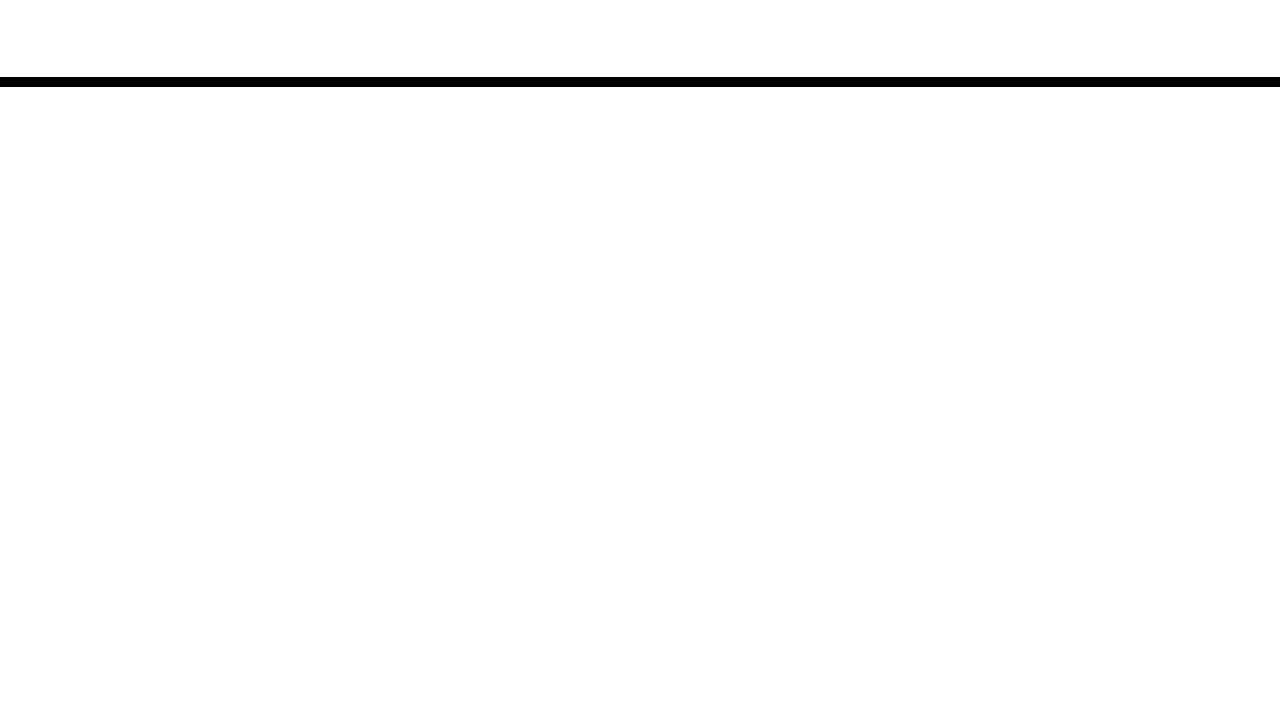
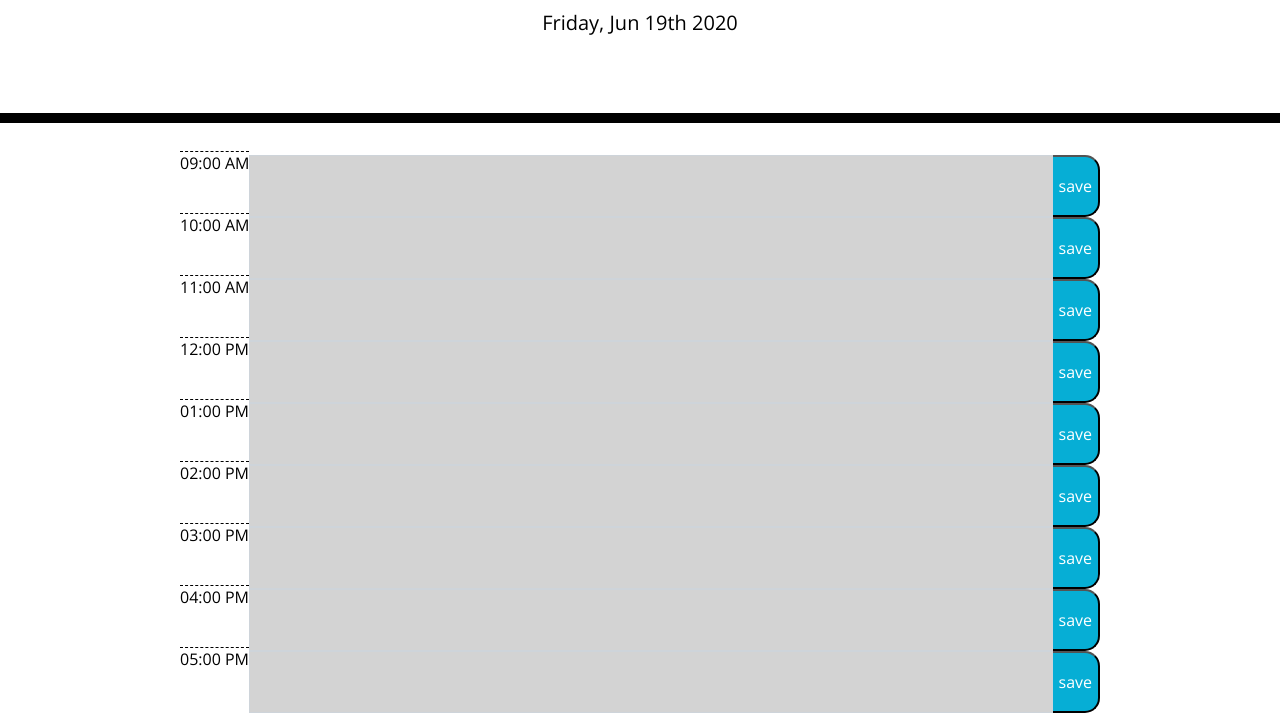
Before and after one commit to Maximo100100/work-day-scheduler, a plain HTML site: page Develop/index.html in a window 1280 px wide. Shown: the part 181-894 px from the top of the page. Before the commit the page ends 800 px from the top, so only its background shows below. Drawn offline with nearby package versions, Linux system fonts and the light colour scheme.

Commit message:
Code working

```diff
--- a/Develop/style.css
+++ b/Develop/assets/css/style.css
@@ -1,10 +1,13 @@
+/* i realized way too late that we had starting style
+for this project */
+
 body {
   font-family: 'Open Sans', sans-serif;
   font-size: 16px;
   line-height: 1;
 }
 
-textarea{
+textarea {
   background: transparent;
   border: none;
   resize: none;
@@ -28,12 +31,6 @@ textarea{
 .time-block{
   text-align: center;
   border-radius: 15px;
-}
-
-.row {
-  white-space: pre-wrap;
-  height: 80px;
-  border-top: 1px solid white;;
 }
 
 .hour {
--- /dev/null
+++ b/Develop/assets/js/script.js
@@ -0,0 +1,42 @@
+//  this single line of code saved my life
+$(document).ready(function () {
+
+var now = moment().format('dddd, MMM Do YYYY');
+$("#currentDay").text(now);
+
+
+// I found this method in an example on github i was so confused how to approach this
+// and to be honest i would have never thought to put my active hours into an array
+// like this. i do understand the logic now but i dont get how "timeBlocks" is in local
+// storage already unless thats just part of bootstrap
+
+function timeCheck() {
+var timeBlocks = ["9am-events", "10am-events", "11am-events", "12pm-events", "1pm-events", "2pm-events", "3pm-events", "4pm-events", "5pm-events"],
+    timeHours = [9, 10, 11, 12, 13, 14, 15, 16, 17],
+    now = moment();
+
+    for (var i = 0; i < 9; i++) {
+        $("#" + timeBlocks[i]).val(localStorage.getItem(timeBlocks[i] + "-info"));
+        if (timeHours[i] < now.hour()){
+                $("#" + timeBlocks[i]).addClass("past");
+            }
+        else if (timeHours[i] === now.hour()) {
+                $("#" + timeBlocks[i]).addClass("present");
+            }
+        else{
+                $("#" + timeBlocks[i]).addClass("future");
+            };
+    };
+};
+timeCheck();
+
+
+// i really dont understand the syntax for data- in my head its basically an array
+// with names instead of numbers
+$(".local").on("click", function () {
+var getTime = $(this).attr("data-id"); // i dont get this line at all but it works
+var comment = $("#" + getTime + "-events").val();
+
+localStorage.setItem(getTime + "-events-info", comment);
+    });
+});
--- a/Develop/index.html
+++ b/Develop/index.html
@@ -18,7 +18,9 @@
       href="https://fonts.googleapis.com/css?family=Open+Sans&display=swap"
       rel="stylesheet"
     />
-    <link rel="stylesheet" href="style.css" />
+    <link rel="stylesheet" href="./assets/css/style.css"
+    />
+
     <title>Work Day Scheduler</title>
   </head>
 
@@ -30,9 +32,96 @@
     </header>
     <div class="container">
       <!-- Timeblocks go here -->
+      <!-- found this in a yt video couldnt figure out how to
+      produce this with jquery -->
+      <div class="row justify-content-center">
+        <div class="col-md-10">
+          <div class="input-group">
+            <div class="time-block">
+              <span class="hour">09:00 AM</span>
+            </div>
+              <textarea class="form-control info description" aria-label="With textarea" id="9am-events"></textarea>
+            <div class="input-group-append">
+              <button class="saveBtn local" type="button" data-id="9am" ><p class="my-auto">save</p></button>
+            </div>
+          </div>
+          <div class="input-group">
+            <div class="time-block">
+              <span class="hour">10:00 AM</span>
+            </div>
+            <textarea class="form-control info description" aria-label="With textarea" id="10am-events"></textarea>
+            <div class="input-group-append">
+              <button class="saveBtn local" type="button"  data-id="10am" ><p class="my-auto">save</p></button>
+            </div>
+          </div>
+          <div class="input-group">
+            <div class="time-block">
+              <span class="hour">11:00 AM</span>
+            </div>
+              <textarea class="form-control info description" aria-label="With textarea" id="11am-events"></textarea>
+            <div class="input-group-append">
+              <button class="saveBtn local" type="button" data-id="11am"><p class="my-auto">save</p></button>
+            </div>
+          </div>
+          <div class="input-group">
+            <div class="time-block">
+              <span class="hour">12:00 PM</span>
+            </div>
+            <textarea class="form-control info description" aria-label="With textarea" id="12pm-events"></textarea>
+            <div class="input-group-append">
+              <button class="saveBtn local" type="button" data-id="12pm"><p class="my-auto">save</p></button>
+            </div>
+          </div>
+          <div class="input-group">
+            <div class="time-block">
+              <span class="hour">01:00 PM</span>
+            </div>
+              <textarea class="form-control info description" aria-label="With textarea" id="1pm-events"></textarea>
+            <div class="input-group-append">
+              <button class="saveBtn local" type="button" data-id="1pm"><p class="my-auto">save</p></button>
+            </div>
+          </div>
+          <div class="input-group">
+            <div class="time-block">
+              <span class="hour">02:00 PM</span>
+            </div>
+              <textarea class="form-control info description" aria-label="With textarea" id="2pm-events"></textarea>
+            <div class="input-group-append">
+              <button class="saveBtn local" type="button" data-id="2pm"><p class="my-auto">save</p></button>
+            </div>
+          </div>
+          <div class="input-group">
+            <div class="time-block">
+              <span class="hour">03:00 PM</span>
+            </div>
+              <textarea class="form-control info description" aria-label="With textarea" id="3pm-events"></textarea>
+            <div class="input-group-append">
+              <button class="saveBtn local" type="button" data-id="3pm"><p class="my-auto">save</p></button>
+            </div>
+          </div>
+          <div class="input-group">
+            <div class="time-block">
+              <span class="hour">04:00 PM</span>
+            </div>
+              <textarea class="form-control info" aria-label="With textarea" id="4pm-events"></textarea>
+            <div class="input-group-append">
+              <button class="saveBtn local" type="button" data-id="4pm"><p class="my-auto">save</p></button>
+            </div>
+          </div>
+          <div class="input-group">
+            <div class="time-block">
+              <span class="hour">05:00 PM</span>
+            </div>
+            <textarea class="form-control info" aria-label="With textarea" id="5pm-events"></textarea>
+            <div class="input-group-append">
+              <button class="saveBtn local" type="button" data-id="5pm"><p class="my-auto">save</p></button>
+            </div>
+          </div>
+        </div>
+      </div>
     </div>
-
     <script src="https://code.jquery.com/jquery-3.4.1.min.js"></script>
     <script src="https://cdnjs.cloudflare.com/ajax/libs/moment.js/2.24.0/moment.min.js"></script>
+    <script src="./assets/js/script.js"></script>
   </body>
 </html>
```
Also changed, not shown: Work-Day-Scheduler.PNG (added).
